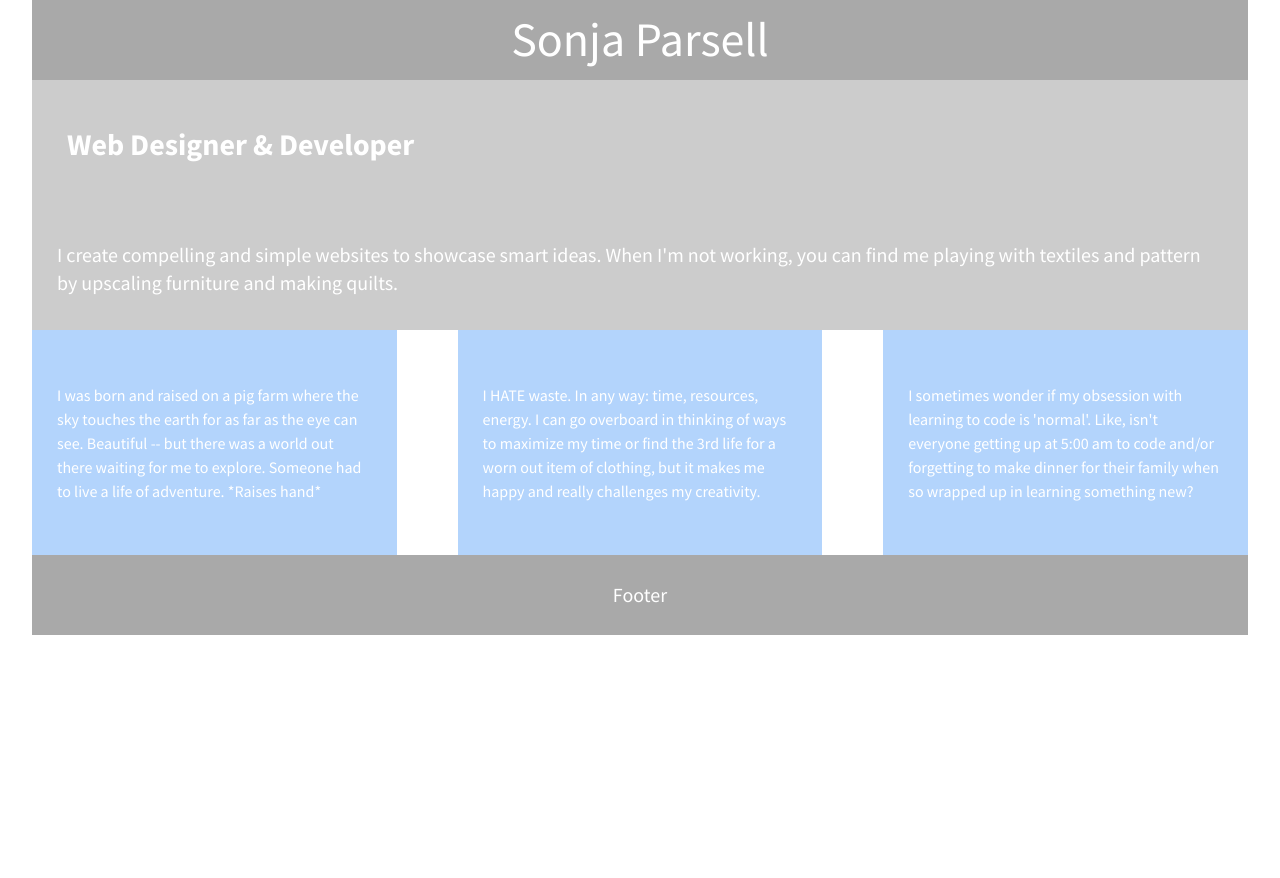
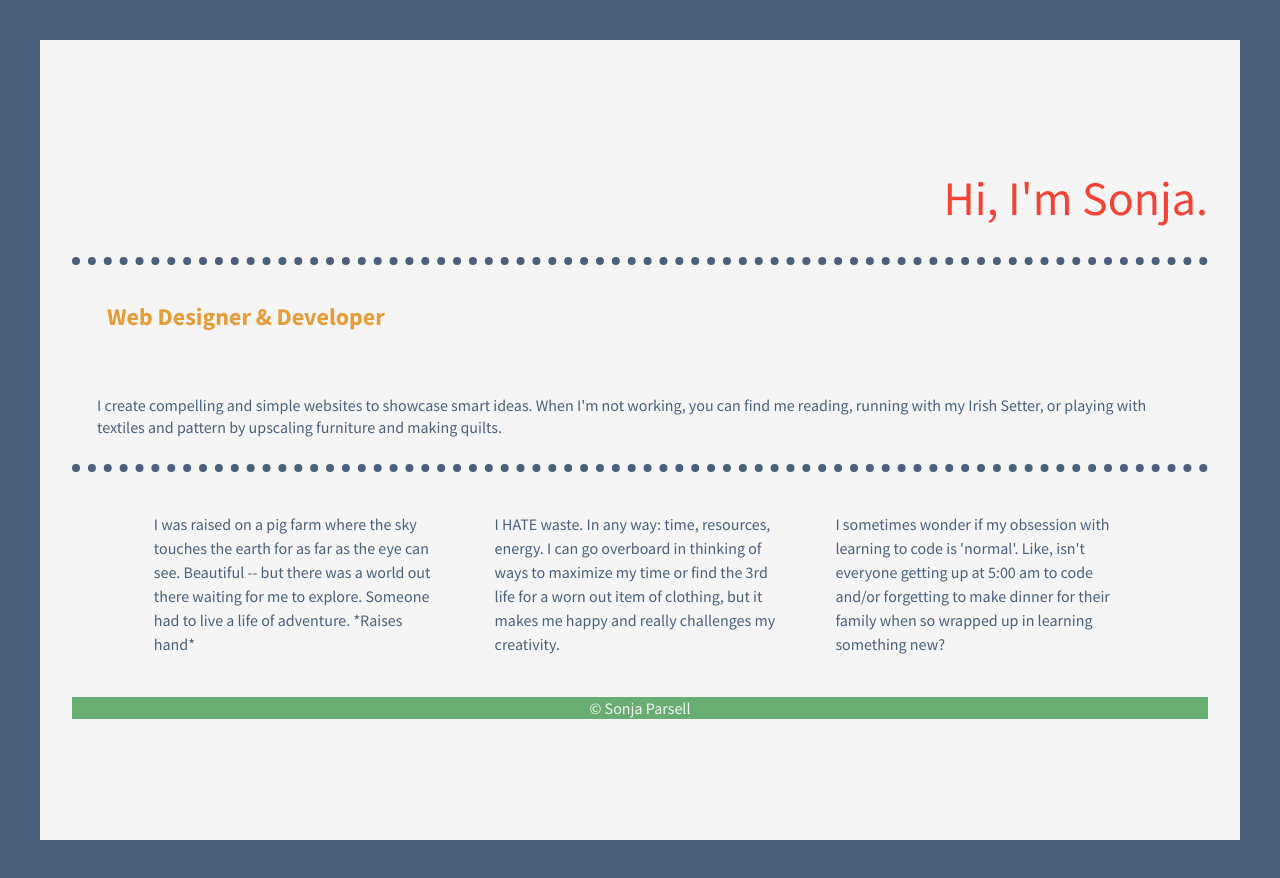
Before and after one commit to sparsell/08.01-206-flexbox-starter, a plain HTML site: page index.html in a window 1280 px wide. Before the commit the page ends 800 px from the top, so only its background shows below. Drawn offline with nearby package versions, Linux system fonts and the light colour scheme.

Commit message:
added styles - color and flexbox work

```diff
--- a/css/main.css
+++ b/css/main.css
@@ -96,8 +96,8 @@ textarea {
    ========================================================================== */
 
 html {
-  background-color: #fff;
-  height: 100%;
+  background-color:whitesmoke;
+ height: 100%;
   width: 100%;
 }
 
@@ -106,20 +106,23 @@ body {
   padding: 0 2em;
   font-size: 1em;
   height: 100%;
-  color: #fff;
+  color: whitesmoke;
+  border: solid #4a607b 40px;
 }
 
-header,
+header {
+  background-color: whitesmoke;
+  height: 30%;
+  width: 100%;
+}
 footer {
-  background-color: darkgray;
-  height: 80px;
+  background-color: #67ae70;
   width: 100%;
+  height: 100%;
 }
 
 main {
-  background-color: #ccc;
-  height: 250px;
-  width: 100%;
+
 }
 
 header,
@@ -129,14 +132,29 @@ main {
 display: flex;
 justify-content: center;
 align-items: center;
-font-size: 1.25em;
+
+}
+
+header {
+justify-content: end;
+    color:#67ae70;
+padding: 125px 0 25px 20px;
+font-size: 2.5em;
+ border-bottom: #4a607b 8px dotted;
 }
 
 main {
     justify-content: space-between;
     flex-wrap: wrap;
+    background-color: whitesmoke;
+    border-bottom: #4a607b 8px dotted;
+    /*height: 40%;
+    width: 100%;*/
 }
 
+main p {
+    color: #4a607b;
+}
 #div-1,
 #div-2,
 #div-3 {
@@ -157,7 +175,8 @@ main {
 .flex-container {
   /*set display to flex and vertically & horizontally align by setting justify-content and align-items to center, and set flex-flow to row wrap*/
     display: flex;
-  justify-content: space-between;
+  justify-content: center;
+  align-items: center;
   flex-flow: row wrap;
 
 }
@@ -167,24 +186,25 @@ main {
   display: flex;
   justify-content: center;
   align-items: center;
-  color: #222;
   line-height: 1.5em;
   font-size: 1.6em;
-  background-color: #b3d4fc;
   width: 30%;
   height: 200px;
 }
 
 header {
     font-size: 3em;
+    color: #f44336;
 }
 
 h2 {
     margin: 35px;
+    color: #e49d38;
 }
 
 p {
     margin: 25px;
+    color: #4a607b;
 }
 
 /* ==========================================================================
@@ -281,6 +301,7 @@ p {
 
   #div-3 {
     /* set your flex value to 1 100% */
+    flex
   }
 }
 
--- a/index.html
+++ b/index.html
@@ -22,14 +22,14 @@
 
         <!-- Add your site or application content here -->
         <section class="flex-container">
-            <header>Sonja Parsell</header>
+            <header>Hi, I'm Sonja.</header>
             <main>
                 <h2>Web Designer & Developer</h2>
-                <p>I create compelling and simple websites to showcase smart ideas. When I'm not working, you can find me playing with textiles and pattern by upscaling furniture and making
+                <p>I create compelling and simple websites to showcase smart ideas. When I'm not working, you can find me reading, running with my Irish Setter, or playing with textiles and pattern by upscaling furniture and making
                 quilts.</p>
             </main>
                 <div id="div-1" class="flex-items">
-                <p>I was born and raised on a pig farm where the sky touches the earth for as far as the eye can see. Beautiful -- but
+                    <p>I was raised on a pig farm where the sky touches the earth for as far as the eye can see. Beautiful -- but
                         there was a world out there waiting for me to explore. Someone had to live a life of adventure. *Raises hand*</p>
                 </div>
                 <div id="div-2" class="flex-items">
@@ -40,7 +40,10 @@
                     <p>I sometimes wonder if my obsession with learning to code is 'normal'. Like, isn't everyone getting up at 5:00 am to
                         code and/or forgetting to make dinner for their family when so wrapped up in learning something new? </p>
                 </div>
-            <footer>Footer</footer>
+            <footer>
+                &copy Sonja Parsell
+
+            </footer>
         </section>
 
         <script src="https://ajax.googleapis.com/ajax/libs/jquery/1.11.3/jquery.min.js"></script>
```
Lines whose indentation alone changed are shown as unchanged.
